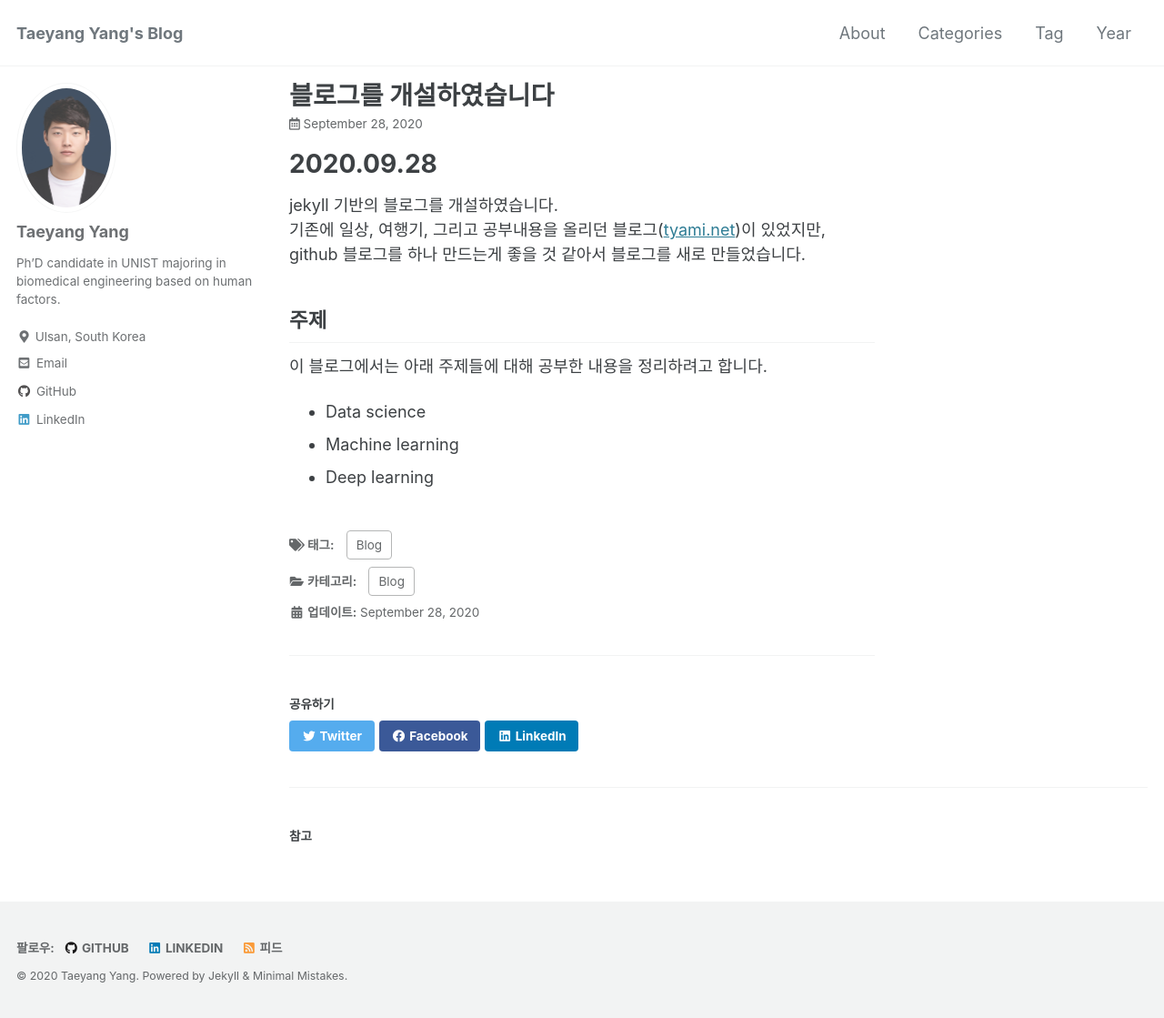
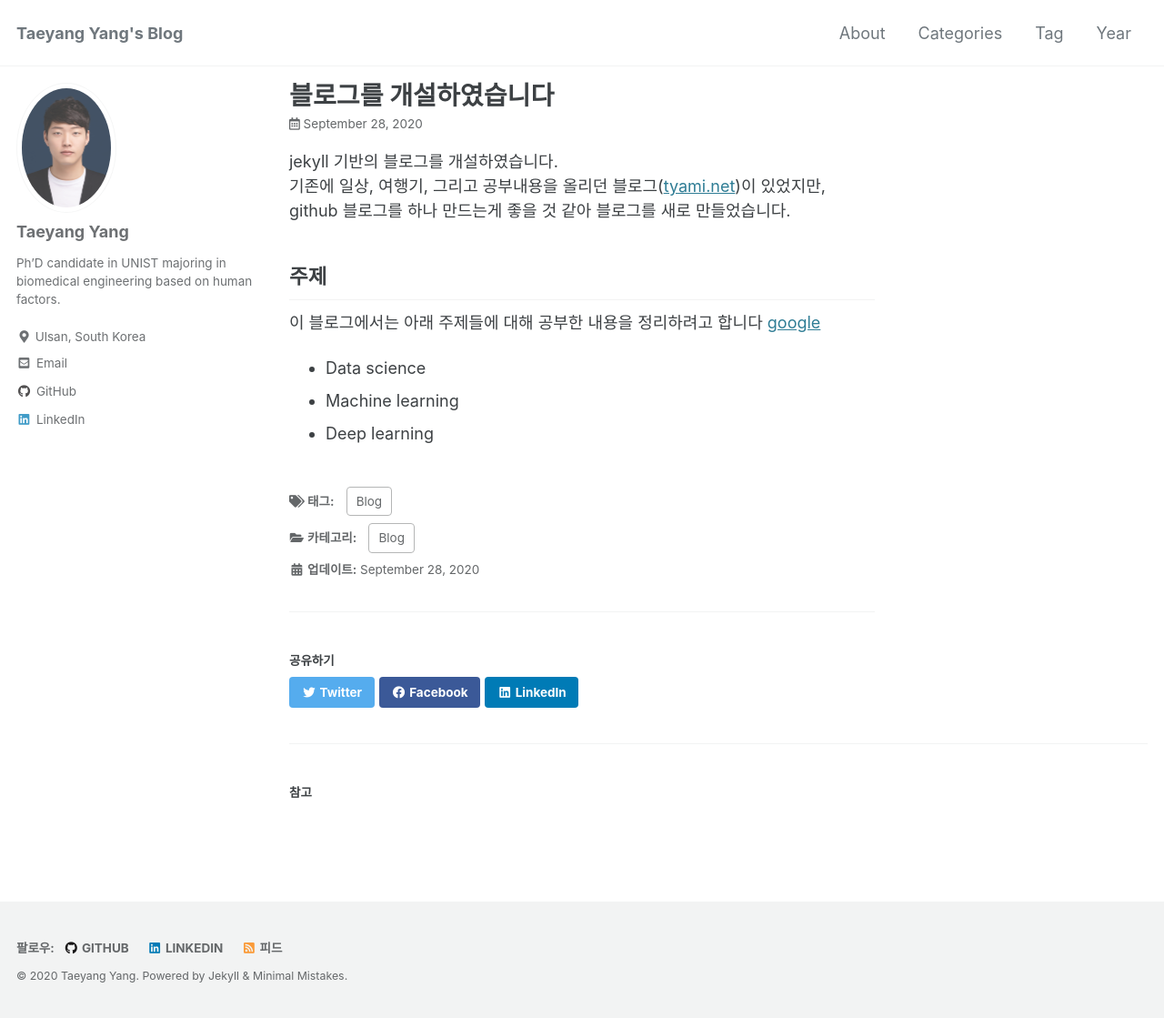
Before and after one commit to tyami/tyami.github.io, a Jekyll site: the page built from _posts/2020-09-28-first-posting.md, in a window 1280 px wide and 1119 px high. Shown: the whole window at 91% size. Built offline with Jekyll 4.4.1, drawn with Linux system fonts in a browser that asks for light colours; cached includes are drawn as plain includes.

Commit message:
Update 2020-09-28-first-posting.md

```diff
--- a/_posts/2020-09-28-first-posting.md
+++ b/_posts/2020-09-28-first-posting.md
@@ -9,12 +9,14 @@
 - Blog
 ---
 
-# 2020.09.28
 jekyll 기반의 블로그를 개설하였습니다.
-기존에 일상, 여행기, 그리고 공부내용을 올리던 블로그([tyami.net](http://tyami.net))이 있었지만, github 블로그를 하나 만드는게 좋을 것 같아서 블로그를 새로 만들었습니다.
+기존에 일상, 여행기, 그리고 공부내용을 올리던 블로그([tyami.net])이 있었지만, github 블로그를 하나 만드는게 좋을 것 같아 블로그를 새로 만들었습니다.
 
 ## 주제
-이 블로그에서는 아래 주제들에 대해 공부한 내용을 정리하려고 합니다.
+이 블로그에서는 아래 주제들에 대해 공부한 내용을 정리하려고 합니다 [google]
 - Data science
 - Machine learning
 - Deep learning
+
+[tyami.net]: http://tyami.net
+[google]: http://www.google.com  "Google it!"
```
